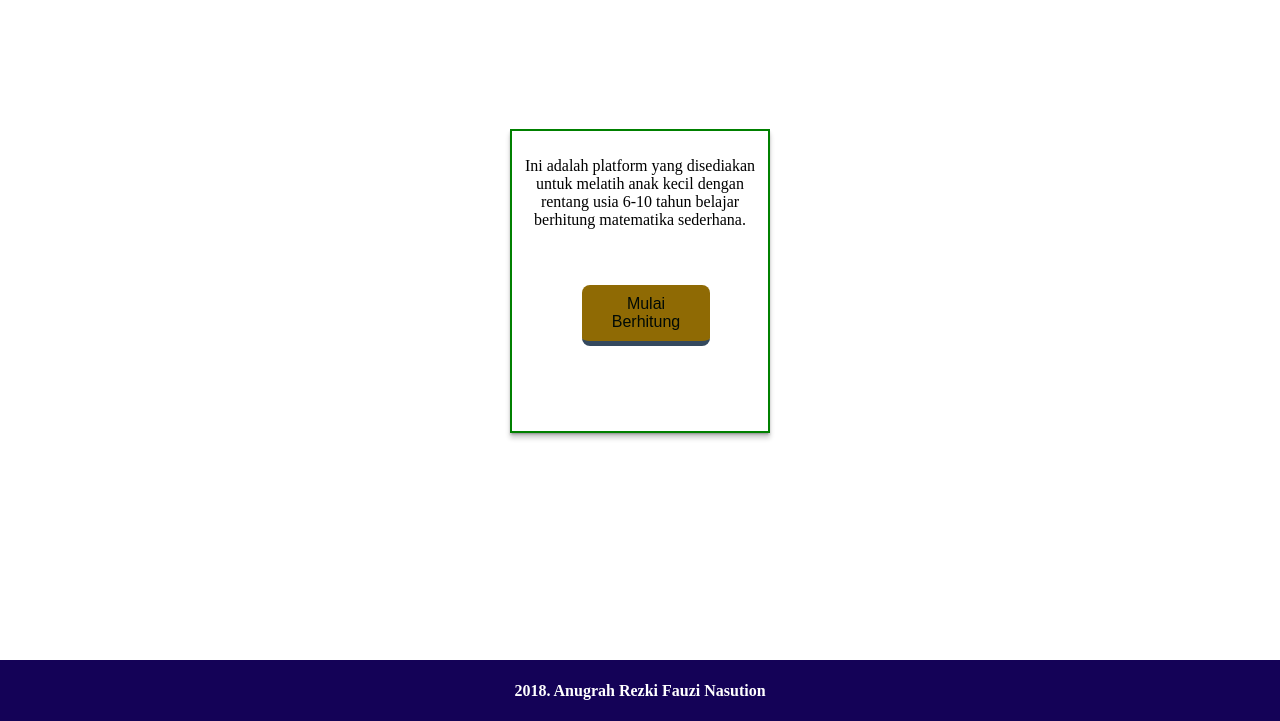
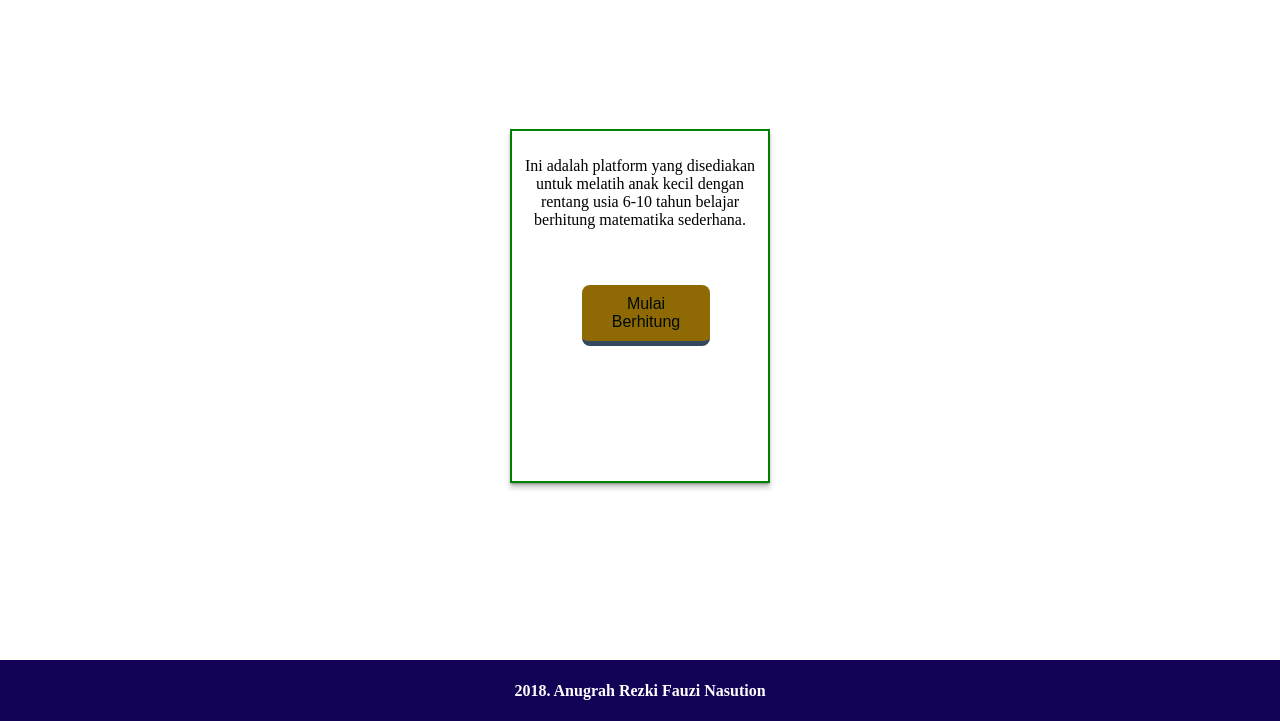
Before and after one commit to Anugrah94/BelajarMatematika, a plain HTML site: page index.html in a window 1280 px wide. Shown: the part 79-800 px from the top of the page. Drawn offline with Linux system fonts and the light colour scheme.

Commit message:
revisi css

```diff
--- a/style.css
+++ b/style.css
@@ -9,7 +9,7 @@ body{
     margin: 150px auto;
     border: 2px solid green;
     width: 20%;
-    min-height: 300px;
+    min-height: 350px;
     box-shadow: 0 5px 5px rgba(0, 0, 0, 0.2), 0 2px 2px rgba(0, 0, 0, 0.14), 0 3px 1px -2px rgba(0, 0, 0, 0.12);
 }
 #container p{
```
